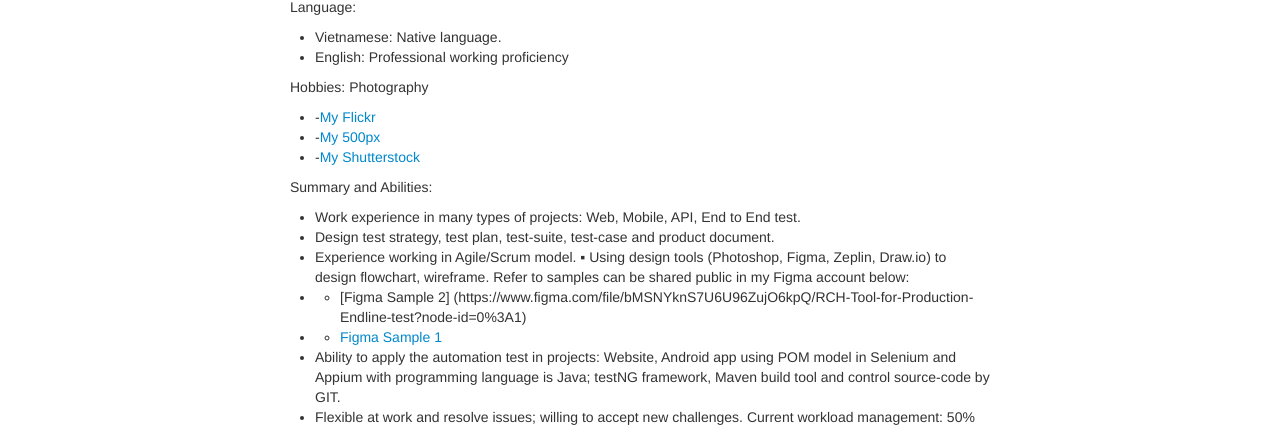
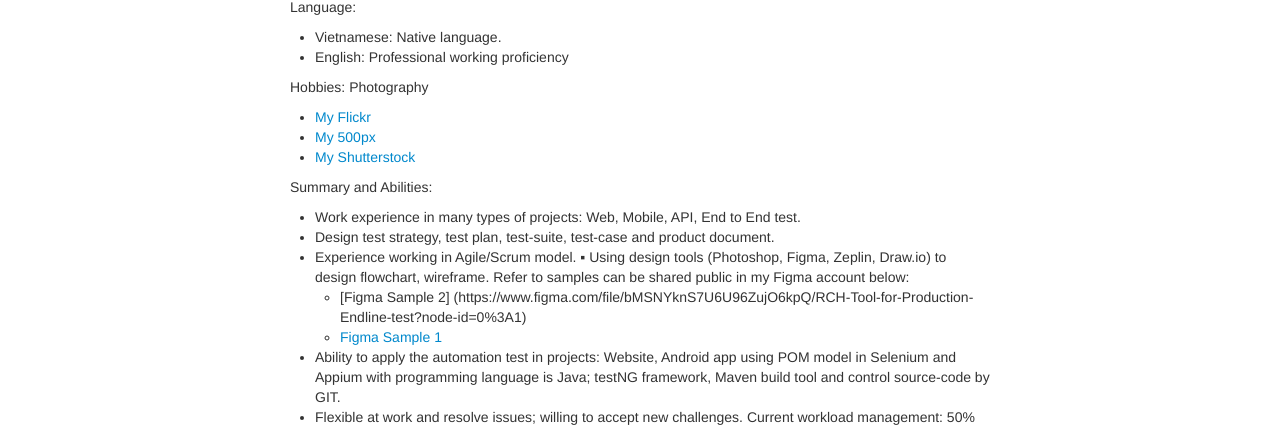
Before and after one commit to thuanpham0807/thuanpham.github.io, a Jekyll site: the page built from index.md, in a window 1280 px wide. Shown: the part 435-864 px from the top of the page. Built offline with Jekyll 4.4.1, drawn with Linux system fonts in a browser that asks for light colours.

```diff
--- a/index.md
+++ b/index.md
@@ -24,16 +24,16 @@ Language:
 - English: Professional working  proficiency
 
 Hobbies: Photography
-- -[My Flickr](https://www.flickr.com/photos/thuanpham-0807)
-- -[My 500px](https://500px.com/thuanpham85)
-- -[My Shutterstock](https://www.shutterstock.com/g/ThuanPham0807)
+- [My Flickr](https://www.flickr.com/photos/thuanpham-0807)
+- [My 500px](https://500px.com/thuanpham85)
+- [My Shutterstock](https://www.shutterstock.com/g/ThuanPham0807)
 
 Summary and Abilities:
 - Work experience in many types of projects: Web, Mobile, API, End to End test.
 - Design test strategy, test plan, test-suite, test-case and product document.
 - Experience working in Agile/Scrum model. ▪ Using design tools (Photoshop, Figma, Zeplin, Draw.io) to design flowchart, wireframe. Refer to samples can be shared public in my Figma account below:
-- - [Figma Sample 2] (https://www.figma.com/file/bMSNYknS7U6U96ZujO6kpQ/RCH-Tool-for-Production-Endline-test?node-id=0%3A1)
-- - [Figma Sample 1](https://www.figma.com/file/QOY9EAqvOjopVcMfLHtjEWwM/PrintFSerializationTool?node-id=0%3A1)
+	- [Figma Sample 2] (https://www.figma.com/file/bMSNYknS7U6U96ZujO6kpQ/RCH-Tool-for-Production-Endline-test?node-id=0%3A1)
+	- [Figma Sample 1](https://www.figma.com/file/QOY9EAqvOjopVcMfLHtjEWwM/PrintFSerializationTool?node-id=0%3A1)
 - Ability to apply the automation test in projects: Website, Android app using POM model in Selenium and Appium with programming language is Java; testNG framework, Maven build tool and control source-code by GIT.
 - Flexible at work and resolve issues; willing to accept new challenges. Current workload management: 50% manual and  50% automation.
 
```
